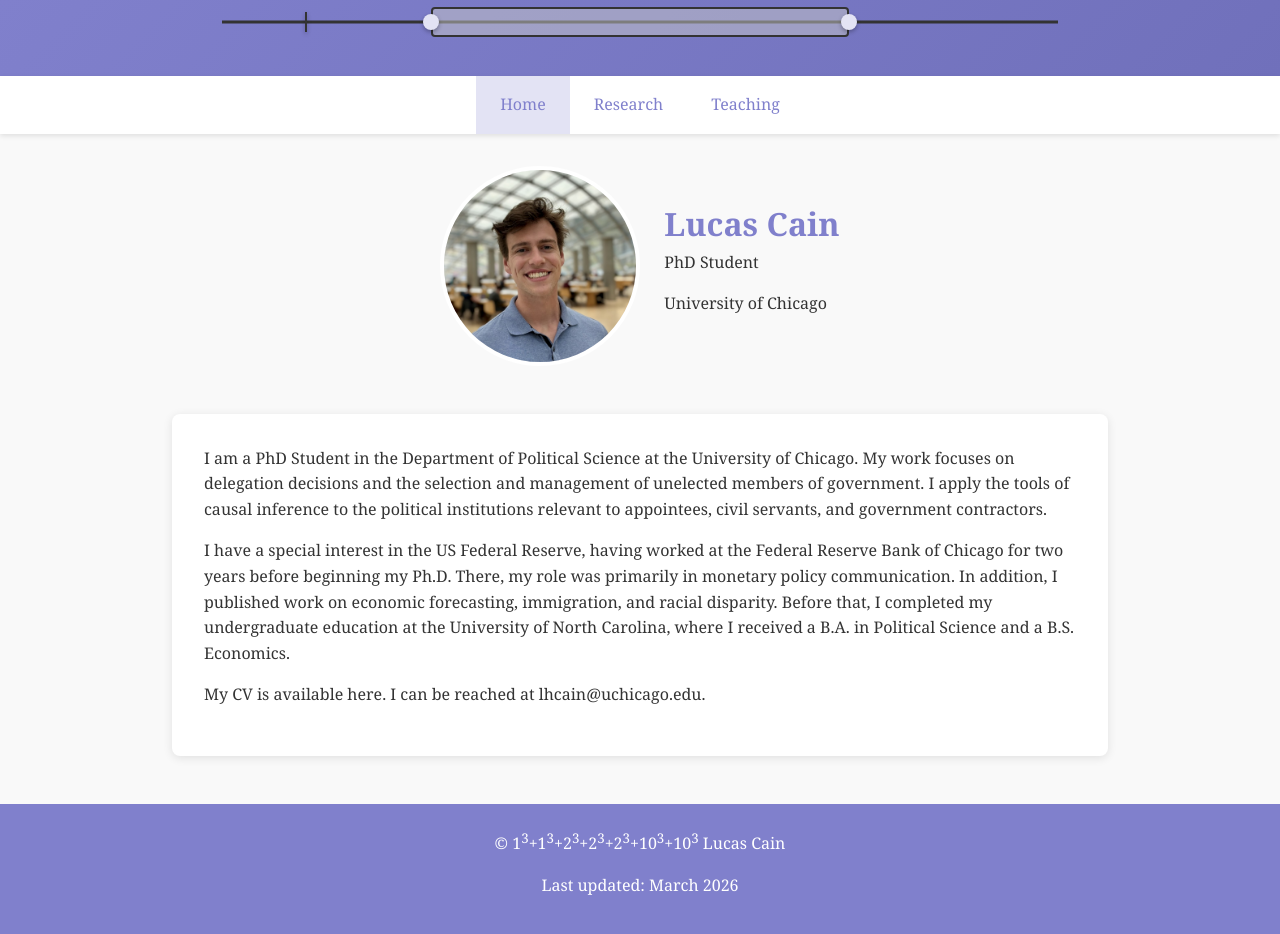
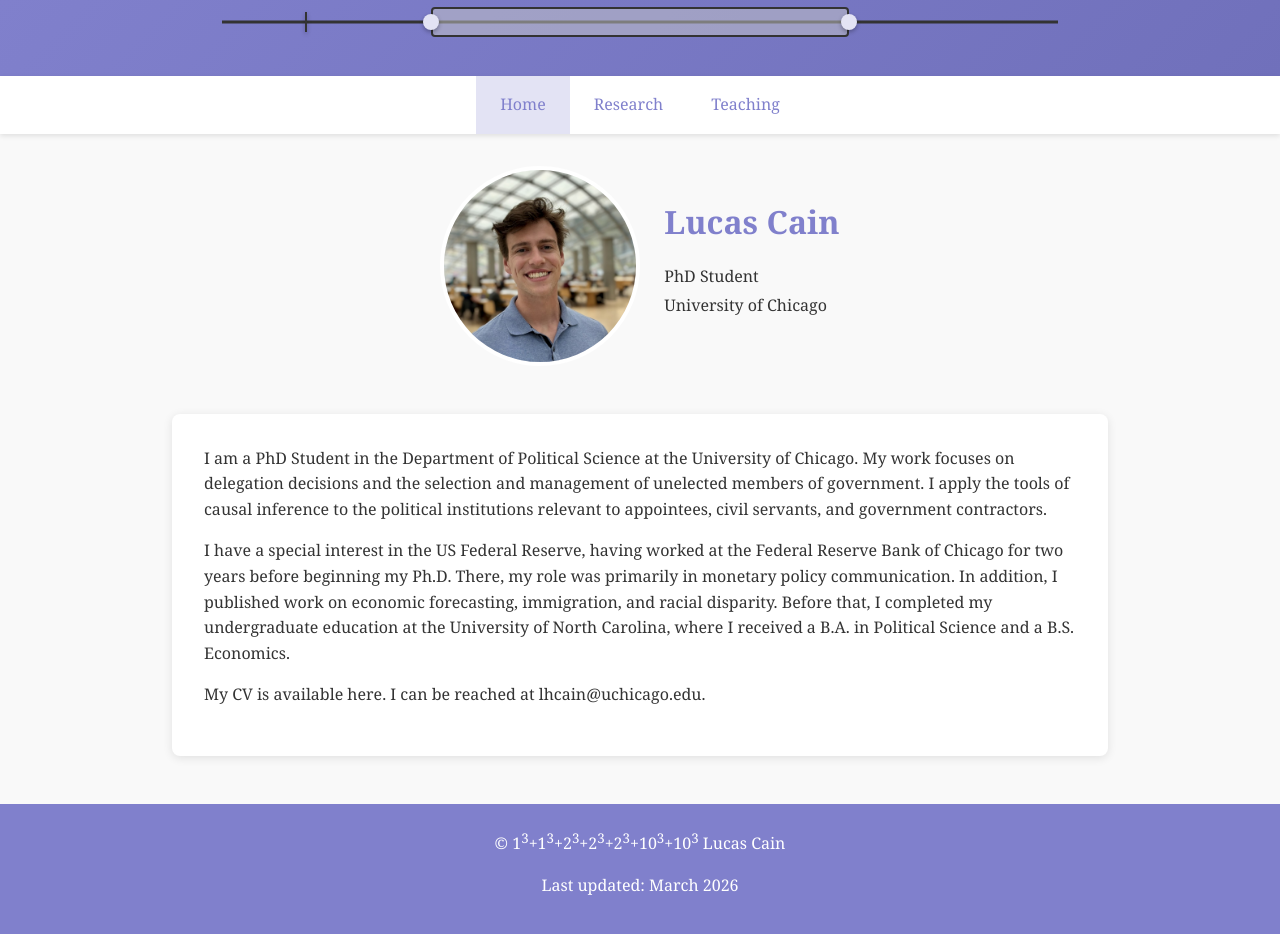
Before and after one commit to L-Cain/L-Cain.github.io, a Jekyll site: the page built from index.md, in a window 1280 px wide and 938 px high. Shown: the top 934 px of the window. Built offline with Jekyll 4.4.1, drawn with Linux system fonts in a browser that asks for light colours.

Commit message:
Update index.md

```diff
--- a/index.md
+++ b/index.md
@@ -5,8 +5,8 @@ title: Home
 <div style="display: flex; align-items: center; justify-content: center; gap: 1.5rem; padding: 2rem 0 1rem;">
     <img src="/profile.jpeg" alt="Profile Photo" class="profile-img">
     <div>
-        <h1 style="color: #8080cc; margin-bottom: 0;">Lucas Cain</h1>
-        <p>PhD Student</p>
+        <h1 style="color: #8080cc; margin-bottom: 1rem;">Lucas Cain</h1>
+        <p style="margin-bottom: 0.25rem;">PhD Student</p>
         <p>University of Chicago</p>
     </div>
 </div>
```
